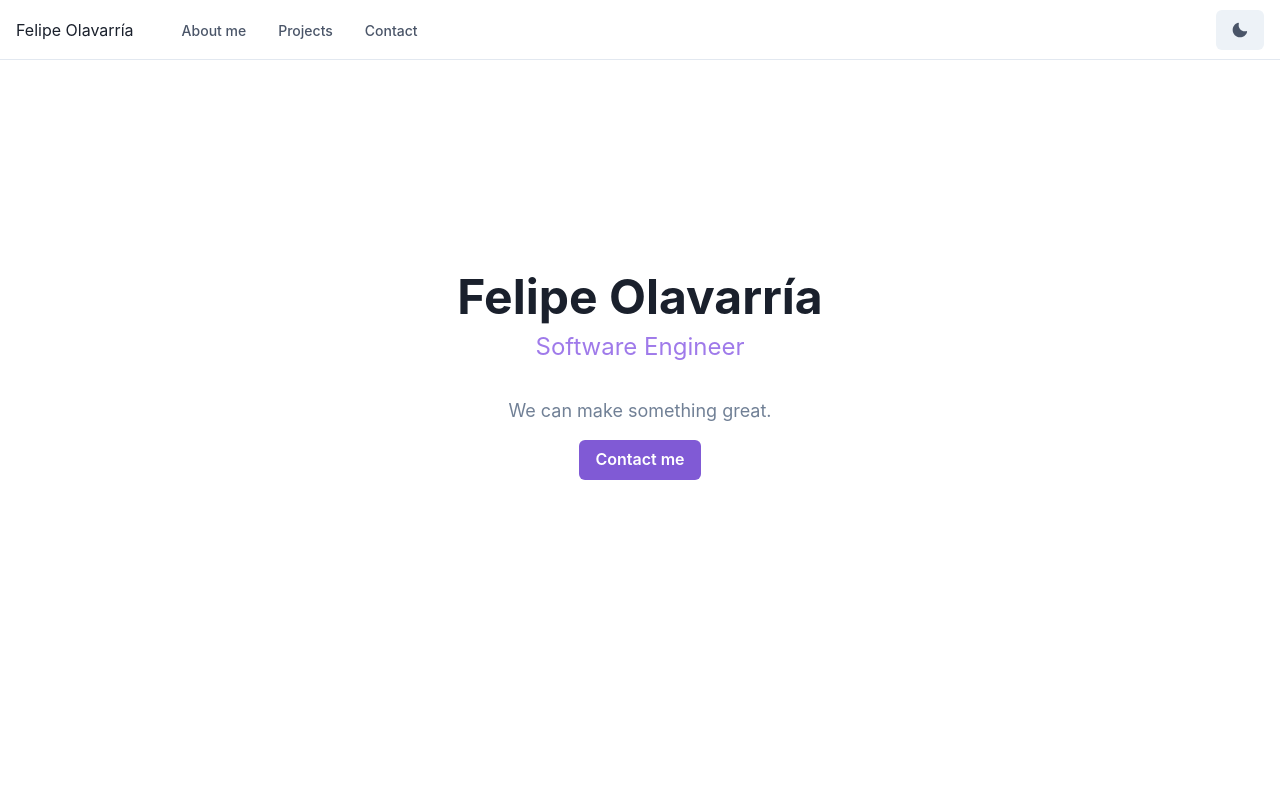
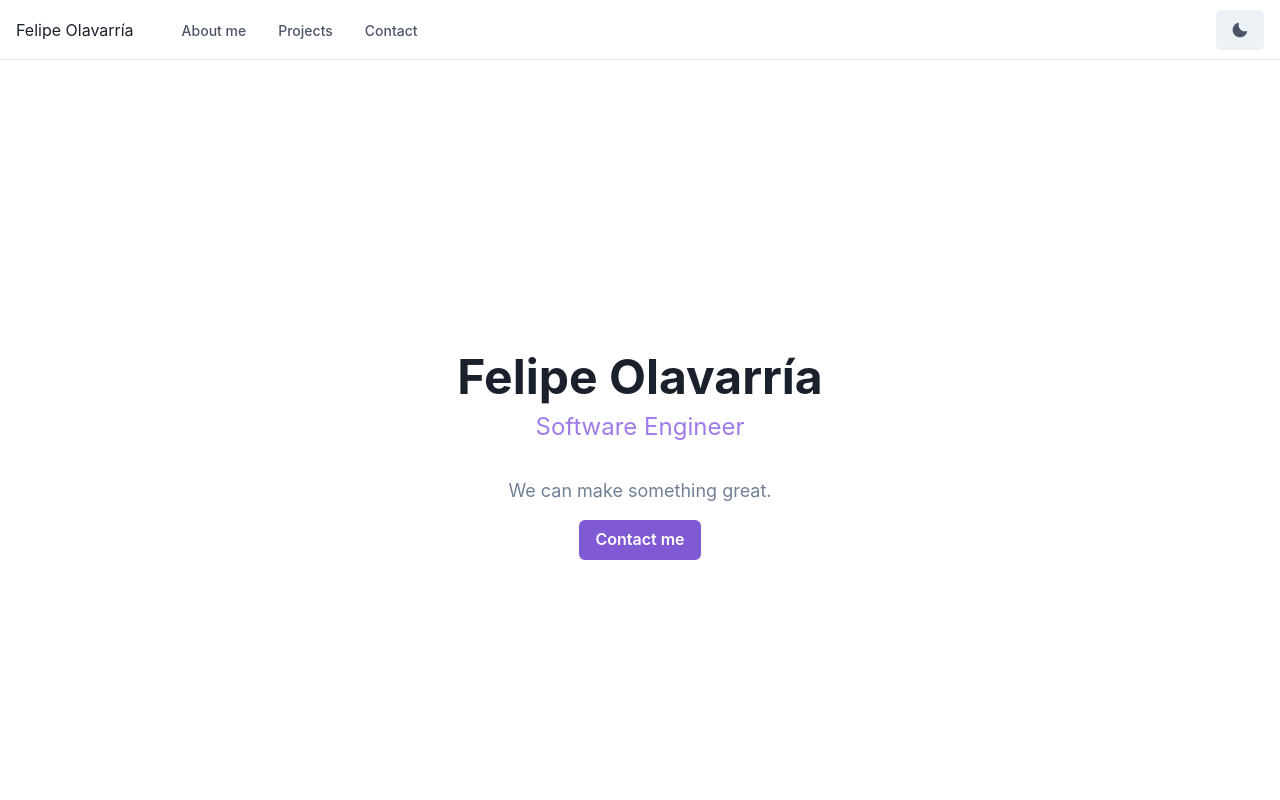
Before and after one commit to desolaser/portfolio, a Next.js app: page / in a window 1280 px wide. Shown: the top 800 px of the page. Built offline with nearby package versions, Linux system fonts and the light colour scheme.

Commit message:
Change container size to xl in layout

```diff
--- a/components/layout/index.tsx
+++ b/components/layout/index.tsx
@@ -7,7 +7,7 @@ const Layout: FunctionComponent = ({ children }) => {
   return (
     <>
       <Navbar />
-      <Container>
+      <Container maxW="container.xl" p={[10, 20]}>
         {children}
       </Container>
       <Footer />
```
